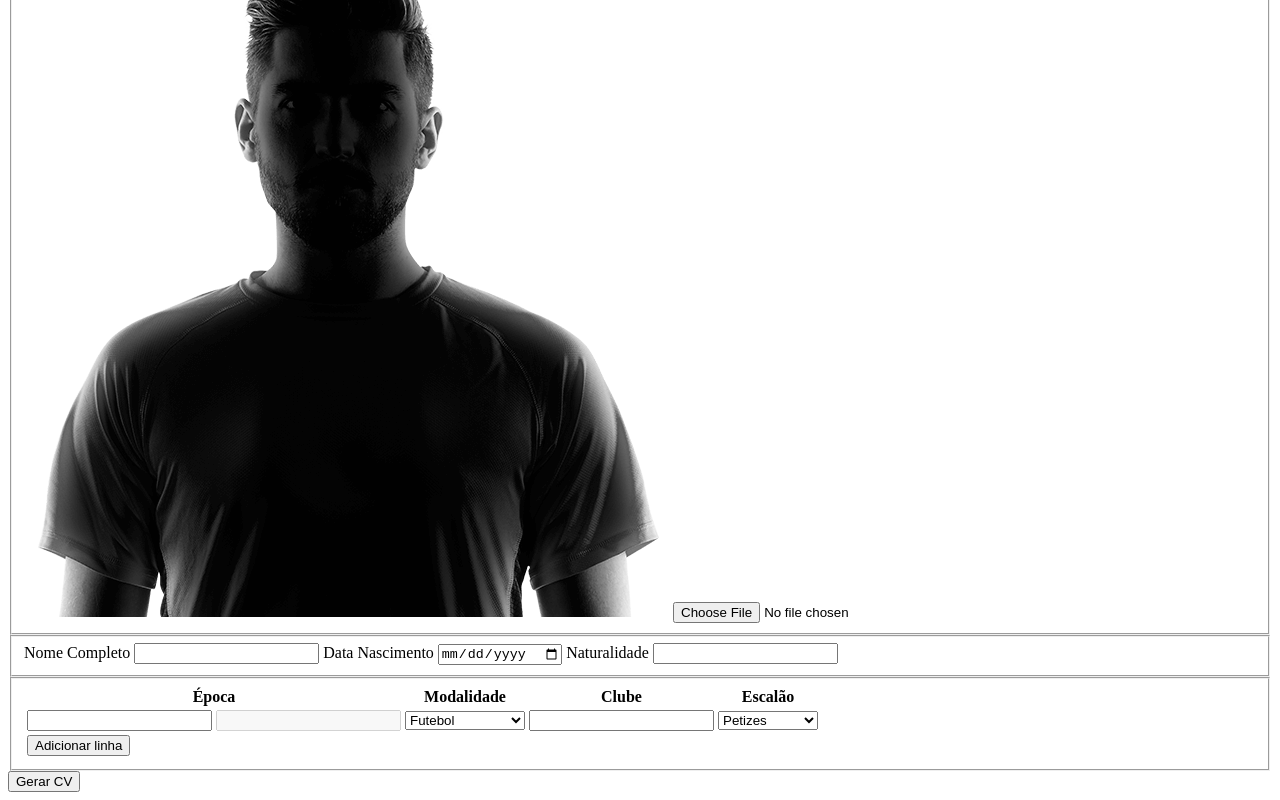
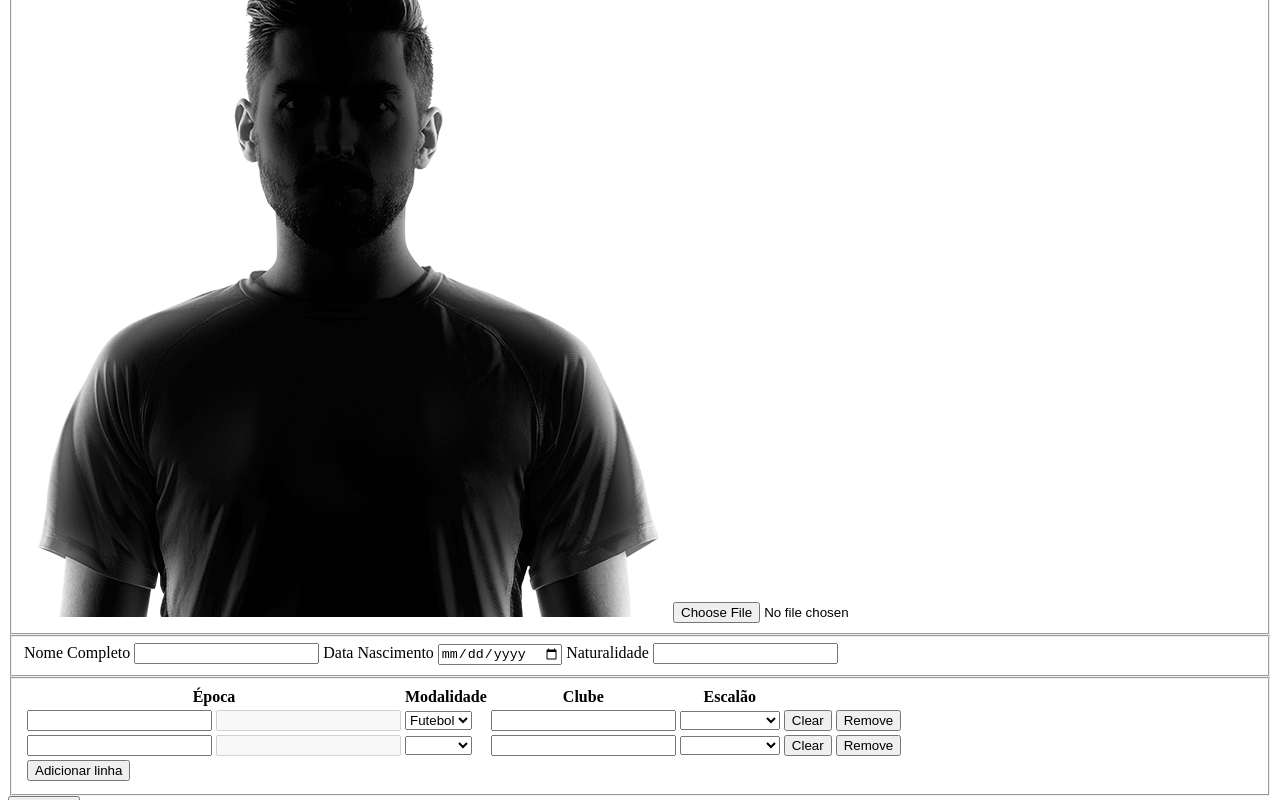
Before and after one commit to n20amaral/fpf-cv-builder, a plain HTML site: page edit-your-data.html in a window 1280 px wide. Both pictures are taken after a click on the button "Adicionar linha". Shown: the part 220-1020 px from the top of the page. Drawn offline with Linux system fonts and the light colour scheme.

Commit message:
added add new record behavior and remove/reset buttons

```diff
--- a/edit-your-data.html
+++ b/edit-your-data.html
@@ -29,27 +29,28 @@
                         <th>Modalidade</th>
                         <th>Clube</th>
                         <th>Escalão</th>
+                        <th></th>
                     </tr>
                 </thead>
                 <tbody id="history-container">
                     <tr class="history-record">
                         <td>
-                            <input type="number" min="1980" name="startYear" value="">
+                            <input type="number" min="1920" name="startYear" value="" required>
                             <input type="text" name="endYear" value="" disabled>
                             <input type="hidden" name="history[]season" value="">
                         </td>
                         <td>
-                            <select name="history[]sport">
-                                <option value="footbal">Futebol</option>
+                            <select name="history[]sport" required>
+                                <option value="futebol">Futebol</option>
                                 <option value="futsal">Futsal</option>
-                                <option value="beach">Futebol de Praia</option>
                             </select>
                         </td>
                         <td>
                             <input type="text" name="history[]club" value="" required />
                         </td>
                         <td>
-                            <select name="history[]category">
+                            <select name="history[]category" required>
+                                <option></option>
                                 <optgroup label="Futebol 5">
                                     <option value="junior-g">Petizes</option>
                                 </optgroup>
@@ -68,6 +69,10 @@
                                 </optgroup>
                             </select>
                         </td>
+                        <td>
+                            <button class="clear-fields">Clear</button>
+                            <button class="remove-record">Remove</button>
+                        </td>
                     </tr>
                 </tbody>
                 <tfoot>
--- a/js/edit.js
+++ b/js/edit.js
@@ -65,7 +65,7 @@ const loadFormData = (player) => {
   document.getElementById("photo").setAttribute("src", player.photoUrl);
 
   const rows = player.history.map((c) => {
-    const row = document.querySelector(".history-record:first-child").cloneNode(true);
+    const row = createNewRecord();
     const [season, sport, club, category] = row.getElementsByTagName("td");
 
     season.querySelector('input[type="number"]').value = c.season.split("-")[0];
@@ -73,21 +73,14 @@ const loadFormData = (player) => {
       .split("-")[1]
       .slice(-2);
     season.querySelector('input[type="hidden"]').value = c.season;
-
-    [...sport.getElementsByTagName("option")]
-      .find((o) => o.textContent.toLowerCase() === c.sport)
-      .setAttribute("selected", true);
-
+    sport.querySelector("select").value = c.sport;
     club.firstElementChild.value = c.club;
-
-    [...category.getElementsByTagName("option")]
-      .find((o) => o.value === c.category)
-      .setAttribute("selected", true);
+    category.querySelector("select").value = c.category;
 
     return row;
   });
 
-  document.getElementById("history-container").prepend(...rows);
+  document.getElementById("history-container").replaceChildren(...rows);
 };
 
 const convertFullDateToString = (fullDate) => {
@@ -117,12 +110,39 @@ const addAllEventListeners = (player) => {
     localStorage.setItem("MY-CV", JSON.stringify(player));
   });
 
-  document.querySelectorAll('.history-record > td:first-child > input[type="number"]').forEach(e =>
-    e.addEventListener("change", ({target}) => {
-      const seasonEnd = target.nextElementSibling;
-      const fullSeason = seasonEnd.nextElementSibling;
-      const nextYear = `${Number(target.value) + 1}`;
-      seasonEnd.value = nextYear.length > 2 ? nextYear.slice(-2) : nextYear;
-      fullSeason.value = `${target.value}-${seasonEnd.value}`;
-    }));
+  document.querySelector('#club-history tfoot input[type="button"]').addEventListener("click", evt => {
+    const row = createNewRecord();
+    document.getElementById("history-container").append(row);
+  });
 }
+
+const createNewRecord = () => {
+    const row = document.querySelector(".history-record:last-child").cloneNode(true);
+    row.querySelector('input[name="startYear"]').addEventListener("change", onSeasonChange);
+    row.querySelector("button.remove-record").addEventListener("click", onRemoveRecord);
+    const clearButton = row.querySelector("button.clear-fields");
+    clearButton.addEventListener("click", onClearFields);
+    clearButton.click();
+
+    return row;
+}
+
+const onSeasonChange = ({target}) => {
+  const seasonEnd = target.nextElementSibling;
+  const fullSeason = seasonEnd.nextElementSibling;
+  const nextYear = `${Number(target.value) + 1}`;
+  seasonEnd.value = nextYear.length > 2 ? nextYear.slice(-2) : nextYear;
+  fullSeason.value = `${target.value}-${seasonEnd.value}`;
+};
+
+const onRemoveRecord = evt => {
+  evt.preventDefault();
+  evt.target.parentElement.parentElement.remove();
+}
+
+const onClearFields = evt => {
+  evt.preventDefault();
+  const row = evt.target.parentElement.parentElement;
+  row.querySelectorAll("input").forEach(i => i.value = "");
+  row.querySelectorAll("select").forEach(s => s.value = "");
+};
```
